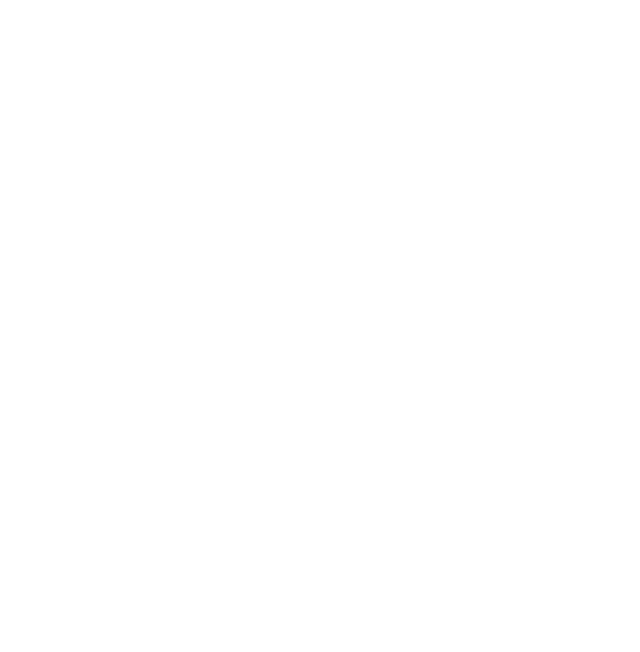
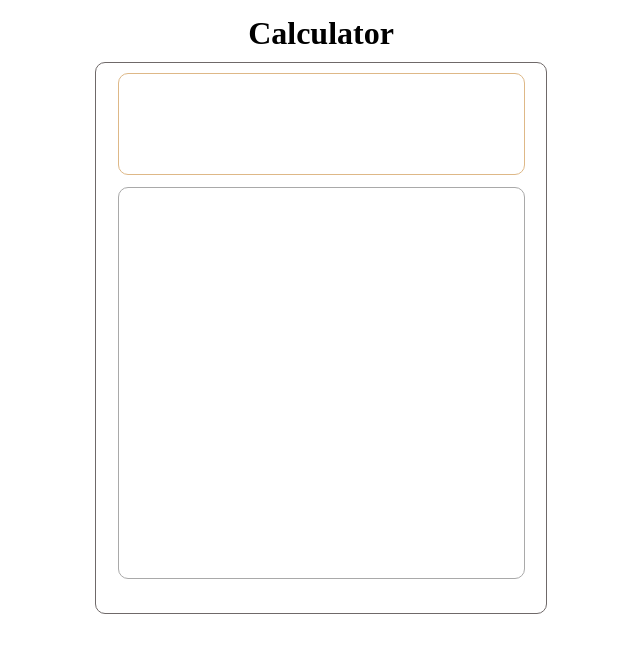
Before and after one commit to Clinton-dev/on-screen-calculator, a plain HTML site: page index.html in a window 1280 px wide. Shown: the whole page, without its empty margins (319-959 px from the left). Drawn offline with Linux system fonts and the light colour scheme.

Commit message:
worked on laying out the dipslay and btn div

```diff
--- a/index.html
+++ b/index.html
@@ -3,13 +3,16 @@
 <head>
     <meta charset="utf-8" />
     <meta http-equiv="X-UA-Compatible" content="IE=edge">
-    <title>Page Title</title>
+    <title>on screen calc</title>
     <meta name="viewport" content="width=device-width, initial-scale=1">
     <link rel="stylesheet" type="text/css" media="screen" href="main.css" />
 </head>
 <body>
-
-
+        <h1>Calculator</h1>
+    <div class="appFrame">
+        <div class="display"></div>
+        <div class="buttonB"></div>
+    </div>
     <script src="index.js"></script>
 </body>
 </html>
--- a/index.js
+++ b/index.js
@@ -13,3 +13,24 @@ function multiply (a,b) {
 function divide(a,b){
     return a/b;
 }
+
+function operator(sign,a,b){
+
+	switch (sign) {
+		case '+':
+			add(a,b)
+			break;
+		case '/':
+			divide(a,b)
+			break;
+		case '-':
+			subtract(a,b)
+			break;
+		case '*':
+			multipy(a,b)
+			break;
+		default:
+			console.log('check if u included he operator');
+			break;
+	}
+}
--- a/main.css
+++ b/main.css
@@ -0,0 +1,38 @@
+* {
+    border:0;
+    margin: 0;
+}
+
+.appFrame {
+border: 1px solid #6f6969;
+height: 550px;
+max-height: 650px;
+width: 450px;
+max-width:500px;
+margin: 0 auto;
+margin-top: 10px;
+border-radius: 10px;
+}
+
+.display {
+	border: 1px solid burlywood;
+	height: 100px;
+	width: 90%;
+	margin: auto;
+    margin-top: 10px;
+    border-radius: 10px;
+}
+
+.buttonB {
+	border: 1px solid darkgrey;
+	width: 90%;
+	margin: auto;
+	height: 390px;
+	margin-top: 12px;
+	border-radius: 10px;
+}
+
+h1 {
+    text-align: center;
+    margin-top: 15px;
+}
```
